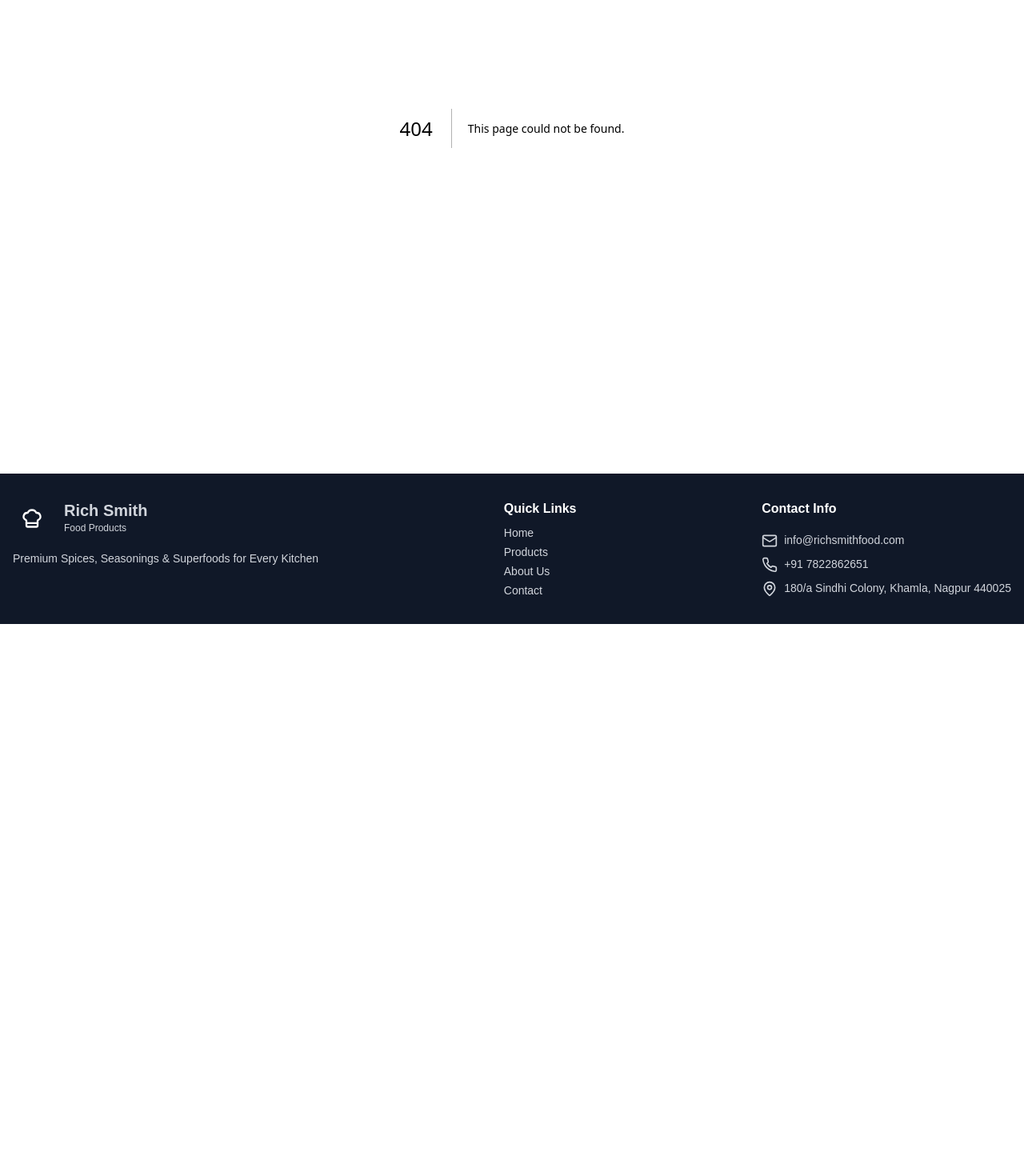
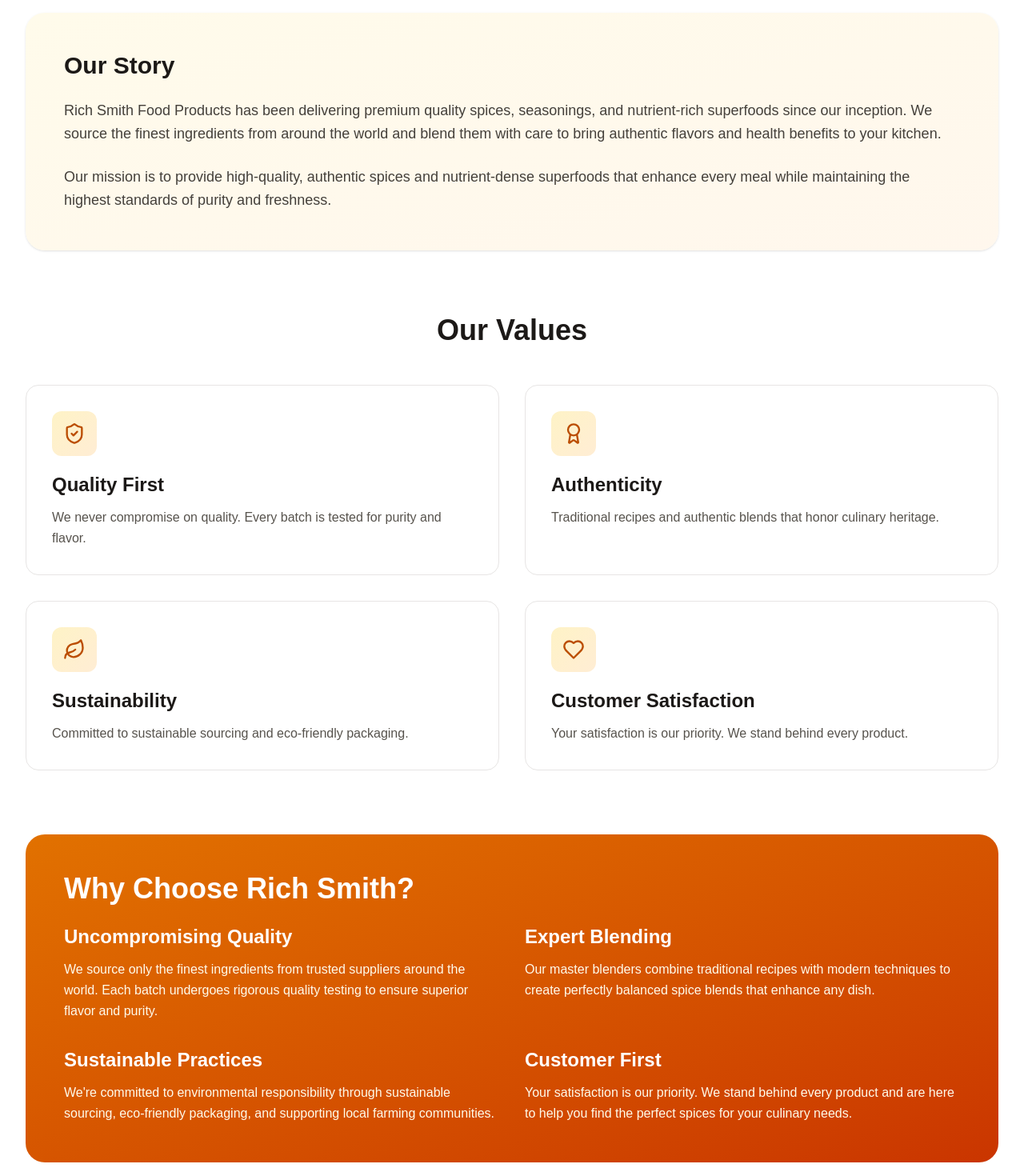
Before and after one commit to fshangala/richsmith_store, a Next.js app: page /about-us in a window 1280 px wide. Before the commit this address had no page. Shown: the part 320-1790 px from the top of the page at 80% size. Before the commit the page ends 1100 px from the top, so only its background shows below. Built offline with nearby package versions, Linux system fonts and the light colour scheme.

Commit message:
Add About Us page with company values and mission; update Footer styles

```diff
--- /dev/null
+++ b/app/about-us/page.tsx
@@ -0,0 +1,78 @@
+import { title } from "process";
+
+export default function AboutUs() {
+
+    const values = [
+        {
+            icon: <svg xmlns="http://www.w3.org/2000/svg" width="24" height="24" viewBox="0 0 24 24" fill="none" stroke="currentColor" strokeWidth="2" strokeLinecap="round" strokeLinejoin="round" className="lucide lucide-shield-check w-7 h-7 text-primary-700" aria-hidden="true"><path d="M20 13c0 5-3.5 7.5-7.66 8.95a1 1 0 0 1-.67-.01C7.5 20.5 4 18 4 13V6a1 1 0 0 1 1-1c2 0 4.5-1.2 6.24-2.72a1.17 1.17 0 0 1 1.52 0C14.51 3.81 17 5 19 5a1 1 0 0 1 1 1z"></path><path d="m9 12 2 2 4-4"></path></svg>,
+            title: "Quality First",
+            description: "We never compromise on quality. Every batch is tested for purity and flavor."
+        },
+        {
+            icon: <svg xmlns="http://www.w3.org/2000/svg" width="24" height="24" viewBox="0 0 24 24" fill="none" stroke="currentColor" strokeWidth="2" strokeLinecap="round" strokeLinejoin="round" className="lucide lucide-award w-7 h-7 text-primary-700" aria-hidden="true"><path d="m15.477 12.89 1.515 8.526a.5.5 0 0 1-.81.47l-3.58-2.687a1 1 0 0 0-1.197 0l-3.586 2.686a.5.5 0 0 1-.81-.469l1.514-8.526"></path><circle cx="12" cy="8" r="6"></circle></svg>,
+            title: "Authenticity",
+            description: "Traditional recipes and authentic blends that honor culinary heritage."
+        },
+        {
+            icon: <svg xmlns="http://www.w3.org/2000/svg" width="24" height="24" viewBox="0 0 24 24" fill="none" stroke="currentColor" strokeWidth="2" strokeLinecap="round" strokeLinejoin="round" className="lucide lucide-leaf w-7 h-7 text-primary-700" aria-hidden="true"><path d="M11 20A7 7 0 0 1 9.8 6.1C15.5 5 17 4.48 19 2c1 2 2 4.18 2 8 0 5.5-4.78 10-10 10Z"></path><path d="M2 21c0-3 1.85-5.36 5.08-6C9.5 14.52 12 13 13 12"></path></svg>,
+            title: "Sustainability",
+            description: "Committed to sustainable sourcing and eco-friendly packaging."
+        },
+        {
+            icon: <svg xmlns="http://www.w3.org/2000/svg" width="24" height="24" viewBox="0 0 24 24" fill="none" stroke="currentColor" strokeWidth="2" strokeLinecap="round" strokeLinejoin="round" className="lucide lucide-heart w-7 h-7 text-primary-700" aria-hidden="true"><path d="M19 14c1.49-1.46 3-3.21 3-5.5A5.5 5.5 0 0 0 16.5 3c-1.76 0-3 .5-4.5 2-1.5-1.5-2.74-2-4.5-2A5.5 5.5 0 0 0 2 8.5c0 2.3 1.5 4.05 3 5.5l7 7Z"></path></svg>,
+            title: "Customer Satisfaction",
+            description: "Your satisfaction is our priority. We stand behind every product."
+        }
+    ]
+
+    return (
+        <div className="bg-white py-20 px-4 sm:px-6 lg:px-8">
+            <div className="max-w-7xl mx-auto">
+                <div className="text-center mb-16">
+                    <h1 className="text-5xl font-bold mb-9">About Us</h1>
+                    <p className="text-xl text-stone-600 max-w-2xl mx-auto">Learn about our journey, mission, and commitment to quality</p>
+                </div>
+                <div className="mb-20">
+                    <div className="bg-linear-to-br from-primary-50 to-secondary-50 rounded-3xl p-12 shadow-sm">
+                        <h2 className="text-3xl font-bold text-stone-900 mb-6">Our Story</h2>
+                        <p className="text-lg text-stone-700 leading-relaxed mb-6">Rich Smith Food Products has been delivering premium quality spices, seasonings, and nutrient-rich superfoods since our inception. We source the finest ingredients from around the world and blend them with care to bring authentic flavors and health benefits to your kitchen.</p>
+                        <p className="text-lg text-stone-700 leading-relaxed">Our mission is to provide high-quality, authentic spices and nutrient-dense superfoods that enhance every meal while maintaining the highest standards of purity and freshness.</p>
+                    </div>
+                </div>
+                <div className="mb-20">
+                    <h2 className="text-4xl font-bold text-stone-900 text-center mb-12">Our Values</h2>
+                    <div className="grid grid-cols-1 md:grid-cols-2 gap-8">
+                        {values.map((value, index) => (
+                            <div key={index} className="bg-white border border-stone-200 rounded-2xl p-8 hover:shadow-xl transition-all duration-500 transform hover:-translate-y-2">
+                                <div className="w-14 h-14 bg-linear-to-br from-primary-100 to-secondary-100 rounded-xl flex items-center justify-center mb-5 hover:scale-110 transition-transform duration-300">{value.icon}</div>
+                                <h3 className="text-2xl font-bold text-stone-900 mb-3">{value.title}</h3>
+                                <p className="text-stone-600 leading-relaxed">{value.description}</p>
+                            </div>
+                        ))}
+                    </div>
+                </div>
+                <div className="bg-linear-to-br from-primary-600 to-secondary-700 rounded-3xl p-12 text-white relative overflow-hidden">
+                    <h2 className="text-4xl font-bold mb-6">Why Choose Rich Smith?</h2>
+                    <div className="grid grid-cols-1 md:grid-cols-2 gap-8">
+                        <div>
+                            <h3 className="text-2xl font-semibold mb-3">Uncompromising Quality</h3>
+                            <p className="text-amber-50 leading-relaxed">We source only the finest ingredients from trusted suppliers around the world. Each batch undergoes rigorous quality testing to ensure superior flavor and purity.</p>
+                        </div>
+                        <div>
+                            <h3 className="text-2xl font-semibold mb-3">Expert Blending</h3>
+                            <p className="text-amber-50 leading-relaxed">Our master blenders combine traditional recipes with modern techniques to create perfectly balanced spice blends that enhance any dish.</p>
+                        </div>
+                        <div>
+                            <h3 className="text-2xl font-semibold mb-3">Sustainable Practices</h3>
+                            <p className="text-amber-50 leading-relaxed">We're committed to environmental responsibility through sustainable sourcing, eco-friendly packaging, and supporting local farming communities.</p>
+                        </div>
+                        <div>
+                            <h3 className="text-2xl font-semibold mb-3">Customer First</h3>
+                            <p className="text-amber-50 leading-relaxed">Your satisfaction is our priority. We stand behind every product and are here to help you find the perfect spices for your culinary needs.</p>
+                        </div>
+                    </div>
+                </div>
+            </div>
+        </div>
+    );
+}
--- a/app/components/footer.tsx
+++ b/app/components/footer.tsx
@@ -12,7 +12,7 @@
 			<div className="max-w-7xl mx-auto py-4 flex flex-col md:flex-row justify-between items-start px-4">
 				<div className="flex flex-col gap-4">
 					<a href="/" className="flex gap-4">
-							<div className="bg-primary flex items-center justify-center rounded-xl w-12 h-12">
+							<div className="bg-primary-600 flex items-center justify-center rounded-xl w-12 h-12">
 								<svg xmlns="http://www.w3.org/2000/svg" width="24" height="24" viewBox="0 0 24 24" fill="none" stroke="currentColor" strokeWidth="2" strokeLinecap="round" strokeLinejoin="round" className="lucide lucide-chef-hat w-7 h-7 text-white" aria-hidden="true"><path d="M17 21a1 1 0 0 0 1-1v-5.35c0-.457.316-.844.727-1.041a4 4 0 0 0-2.134-7.589 5 5 0 0 0-9.186 0 4 4 0 0 0-2.134 7.588c.411.198.727.585.727 1.041V20a1 1 0 0 0 1 1Z"></path><path d="M6 17h12"></path></svg>
 							</div>
 							<div className="flex flex-col">
--- a/app/globals.css
+++ b/app/globals.css
@@ -13,6 +13,7 @@
   --color-primary-700: var(--color-amber-700);
   --color-primary-800: var(--color-amber-800);
 
+  --color-secondary-50: var(--color-orange-50);
   --color-secondary-100: var(--color-orange-100);
   --color-secondary-700: var(--color-orange-700);
 }
```
